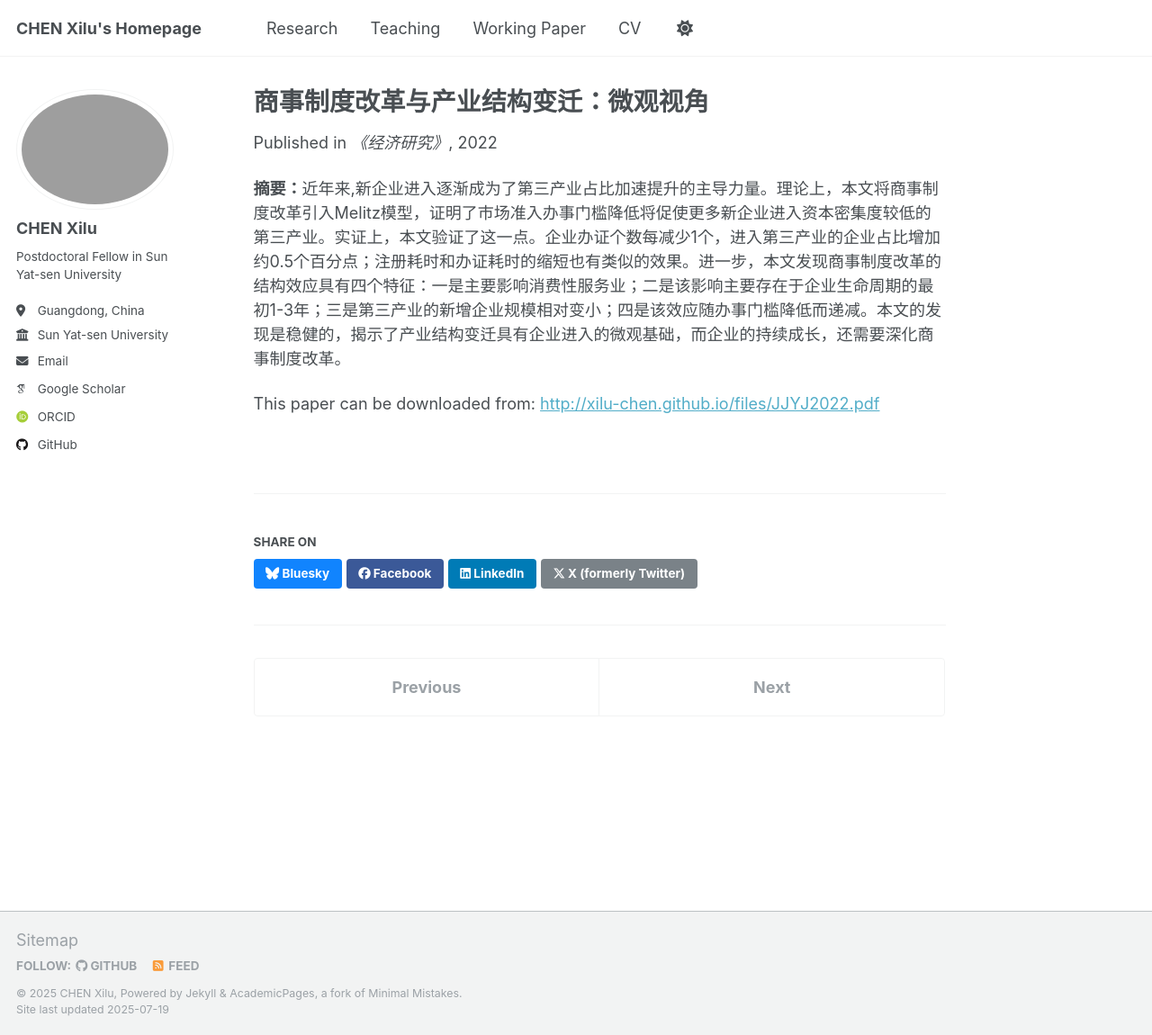
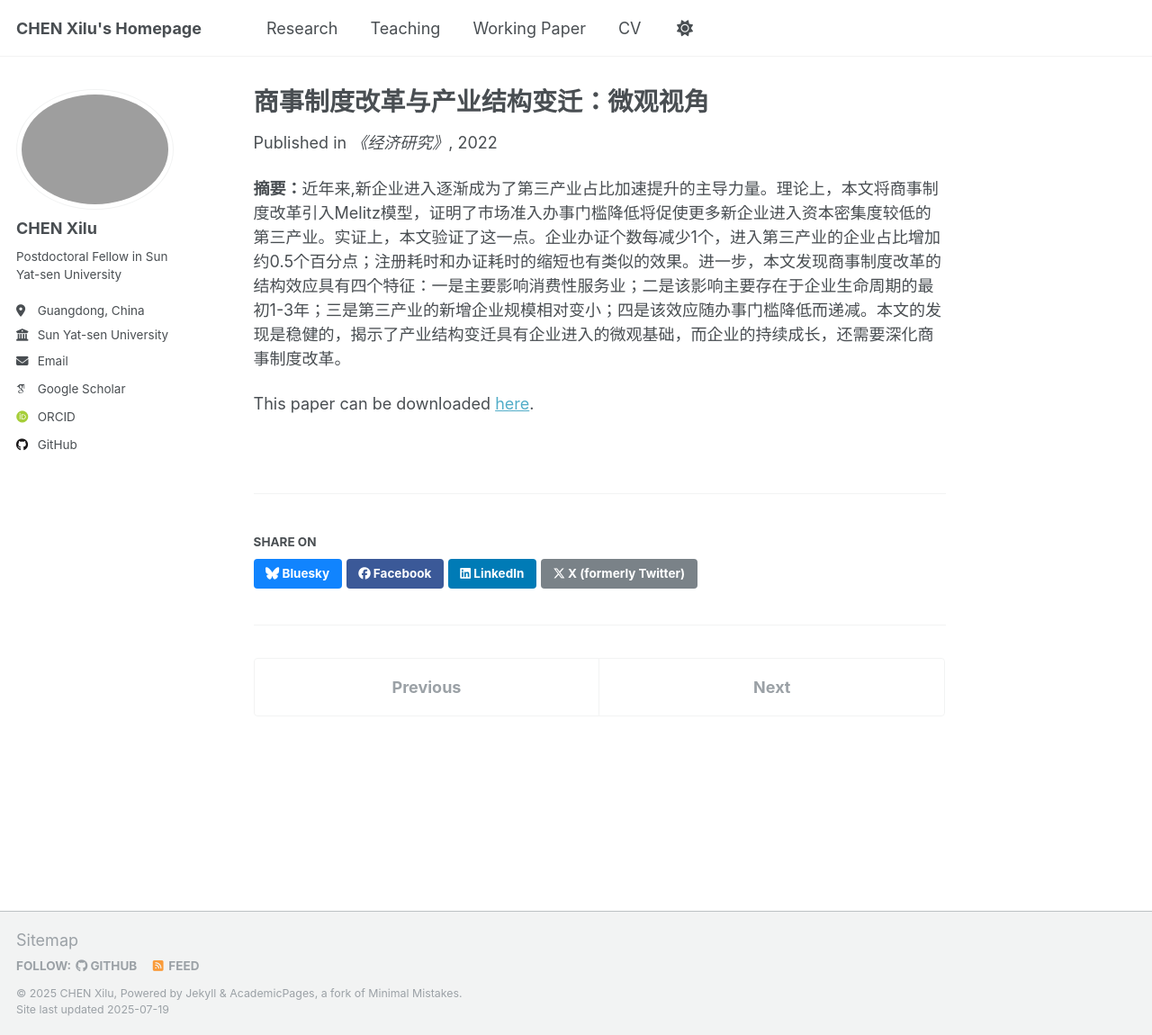
Before and after one commit to Xilu-CHEN/xilu-chen.github.io, a Jekyll site: the page built from _publications/JJYJ2022.md, in a window 1280 px wide and 1150 px high. Shown: the whole window at 90% size. Built offline with Jekyll 4.4.1, drawn with Linux system fonts in a browser that asks for light colours; some web fonts are replaced; a script that is not in the unit is left out.

Commit message:
Update JJYJ2022.md

```diff
--- a/_publications/JJYJ2022.md
+++ b/_publications/JJYJ2022.md
@@ -11,4 +11,4 @@ paperurl: 'http://xilu-chen.github.io/files/JJYJ2022.pdf'
 
 **摘要：**近年来,新企业进入逐渐成为了第三产业占比加速提升的主导力量。理论上，本文将商事制度改革引入Melitz模型，证明了市场准入办事门槛降低将促使更多新企业进入资本密集度较低的第三产业。实证上，本文验证了这一点。企业办证个数每减少1个，进入第三产业的企业占比增加约0.5个百分点；注册耗时和办证耗时的缩短也有类似的效果。进一步，本文发现商事制度改革的结构效应具有四个特征：一是主要影响消费性服务业；二是该影响主要存在于企业生命周期的最初1-3年；三是第三产业的新增企业规模相对变小；四是该效应随办事门槛降低而递减。本文的发现是稳健的，揭示了产业结构变迁具有企业进入的微观基础，而企业的持续成长，还需要深化商事制度改革。
 
-This paper can be downloaded from: <http://xilu-chen.github.io/files/JJYJ2022.pdf>
+This paper can be downloaded [here](http://xilu-chen.github.io/files/JJYJ2022.pdf){:target="_blank"}.
```
